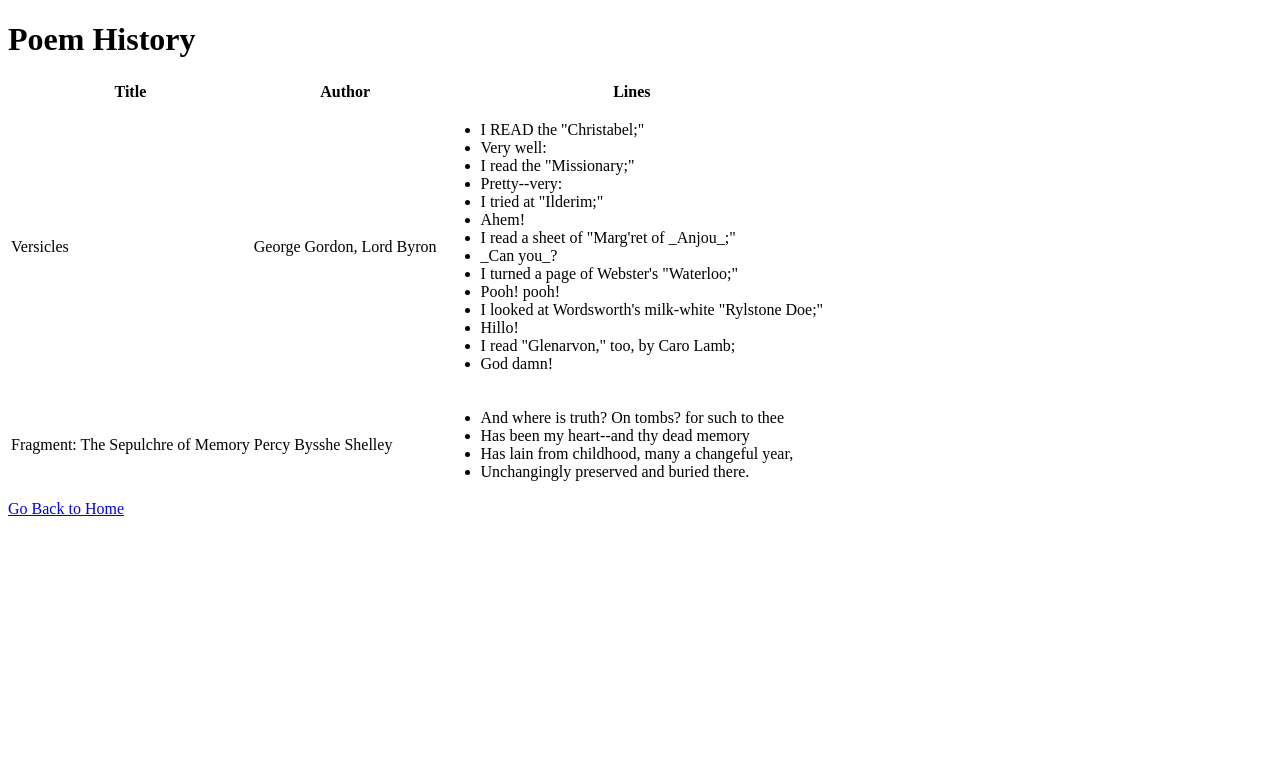
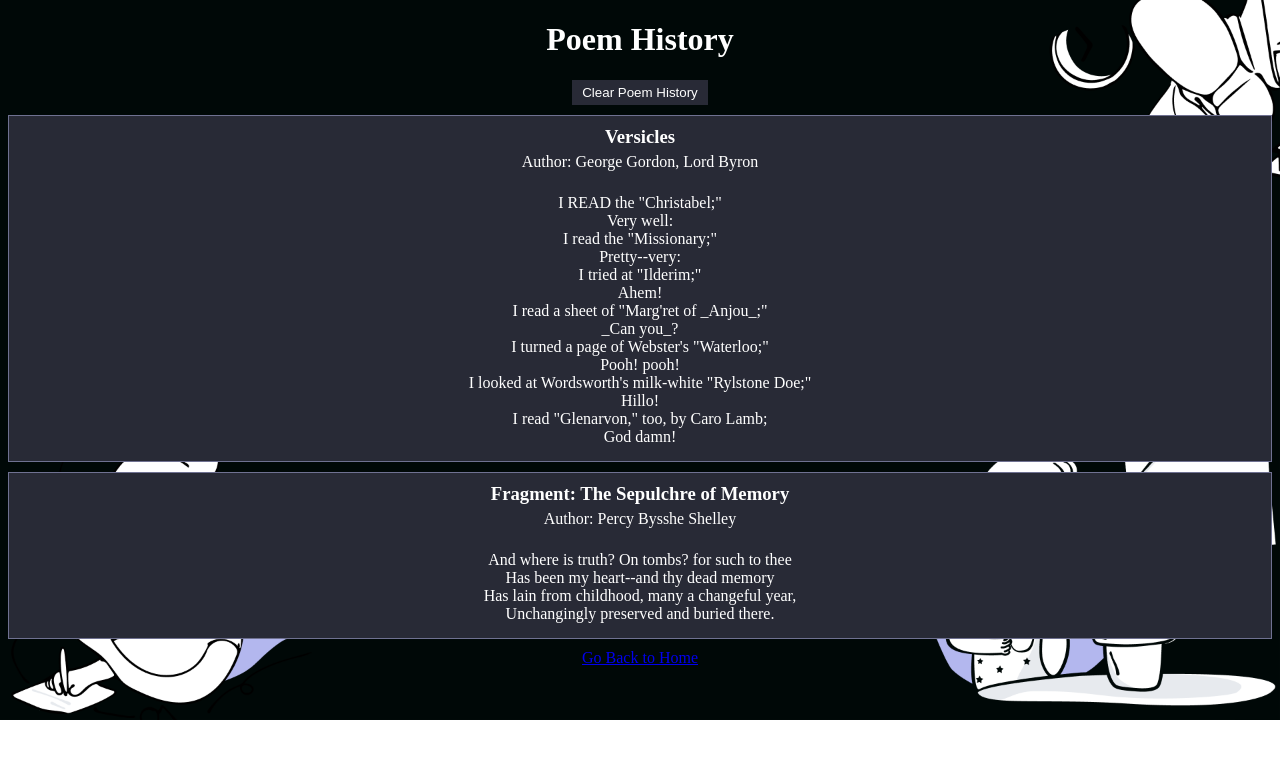
Before and after one commit to lindseyc03/PoemAPI, a Flask app: page /poem_history in a window 1280 px wide. Shown: the top 759 px of the page. Run offline with Flask 3, Linux system fonts and the light colour scheme.

Commit message:
Added stylistic elements

```diff
--- a/app.py
+++ b/app.py
@@ -6,6 +6,9 @@ import requests
 
 app = Flask(__name__)
 app.config['SQLALCHEMY_DATABASE_URI'] = 'sqlite:///poemshistory.db'  # Change the database URI if needed
+app.static_url_path = '/static'
+app.static_folder = 'static'
+
 db = SQLAlchemy(app)
 migrate = Migrate(app, db)
 
@@ -55,7 +58,17 @@ def home():
 @app.route('/poem_history')
 def poem_history():
     poems = Poem.query.all()
-    return render_template('poem_history.html', poems=poems)
+    return render_template('poem_history.html', poems=poems, history_cleared=False)
+
+@app.route('/clear_history', methods=['POST'])
+def clear_history():
+    try:
+        Poem.query.delete()
+        db.session.commit()
+        return render_template('poem_history.html', poems=[], history_cleared=True)
+    except:
+        db.session.rollback()
+        return render_template('poem_history.html', poems=[], history_cleared=False)
 
 if __name__ == '__main__':
     app.run(debug=True)
--- /dev/null
+++ b/static/main.css
@@ -0,0 +1,65 @@
+/* Add this to your main.css */
+body {
+  background-image: url("../static/Background_Final_RR.png");
+  background-position: top;
+  background-repeat: no-repeat;
+  background-size: cover;
+  color: white;
+  text-align: center;
+}
+
+/*.root {
+  padding: 20px;
+}*/
+
+.logo {
+  margin-bottom: 30px;
+}
+
+form {
+  margin-top: 20px;
+}
+
+label {
+  display: block;
+  font-weight: bold;
+  margin-bottom: 5px;
+}
+
+input[type="number"] {
+  width: 60px;
+  padding: 5px;
+  margin-right: 10px;
+}
+
+button[type="submit"] {
+  background-color: #282a36;
+  color: white;
+  padding: 5px 10px;
+  border: none;
+  cursor: pointer;
+}
+
+.poem-list {
+  list-style: none;
+  padding: 0;
+}
+
+.poem {
+  background-color: #282a36;
+  border: 1px solid #6f7191;
+  padding: 10px;
+  margin: 10px 0;
+}
+
+.poem h3 {
+  margin: 0;
+}
+
+.poem p {
+  margin: 5px 0;
+}
+.poem-lines {
+  white-space: pre-line;
+  margin: 0; /* Add this line to remove margins */
+}
--- a/templates/poem_history.html
+++ b/templates/poem_history.html
@@ -2,31 +2,32 @@
 <html>
 <head>
     <title>Poem History - Poem API</title>
+    <!-- Link to your main.css using url_for -->
+    <link rel="stylesheet" href="{{ url_for('static', filename='main.css') }}">
 </head>
 <body>
     <h1>Poem History</h1>
 
-    <table>
-        <tr>
-            <th>Title</th>
-            <th>Author</th>
-            <th>Lines</th>
-        </tr>
+    <form method="POST" action="{{ url_for('clear_history') }}">
+        <button class="delete-button" type="submit">Clear Poem History</button>
+    </form>
+
+    <div class="history-container">
+        {% if history_cleared %}
+        <p>Poem history has been cleared.</p>
+        {% endif %}
+
         {% for poem in poems %}
-        <tr>
-            <td>{{ poem.title }}</td>
-            <td>{{ poem.author }}</td>
-            <td>
-                <ul>
-                    {% for line in poem.lines.split('\n') %}
-                    <li>{{ line }}</li>
-                    {% endfor %}
-                </ul>
-            </td>
-        </tr>
+        <div class="poem">
+            <h3>{{ poem.title }}</h3>
+            <p>Author: {{ poem.author }}</p>
+            <p class="poem-lines">
+                {{ poem.lines|safe }}
+            </p>
+        </div>
         {% endfor %}
-    </table>
+    </div>
 
-    <a href="{{ url_for('home') }}">Go Back to Home</a>
+    <a class="delete-button" href="{{ url_for('home') }}">Go Back to Home</a>
 </body>
 </html>
```
Also changed, not shown: home.html (deleted, +0 -44 lines), main.css (deleted, +0 -13 lines), templates/home.html (+12 -12 lines), instance/poemshistory.db, static/Background_Final_RR.png (renamed from Background_Final_RR.png), static/swirl_logo.png (renamed from swirl logo.png), 1 other file.
